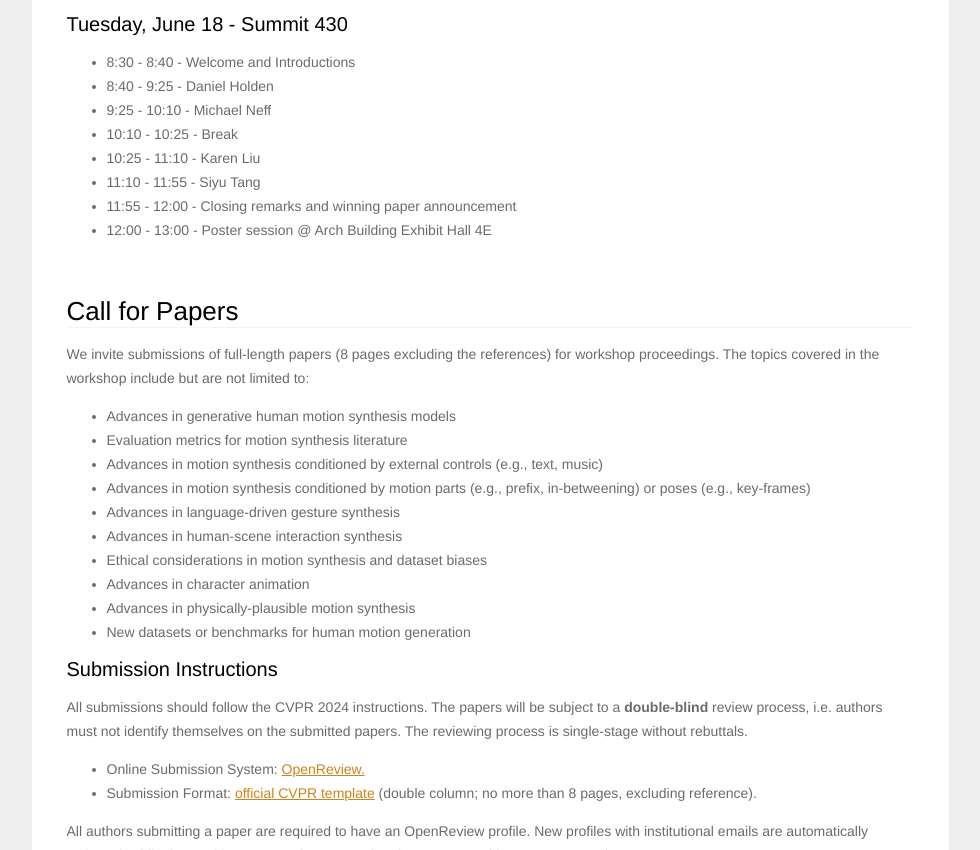
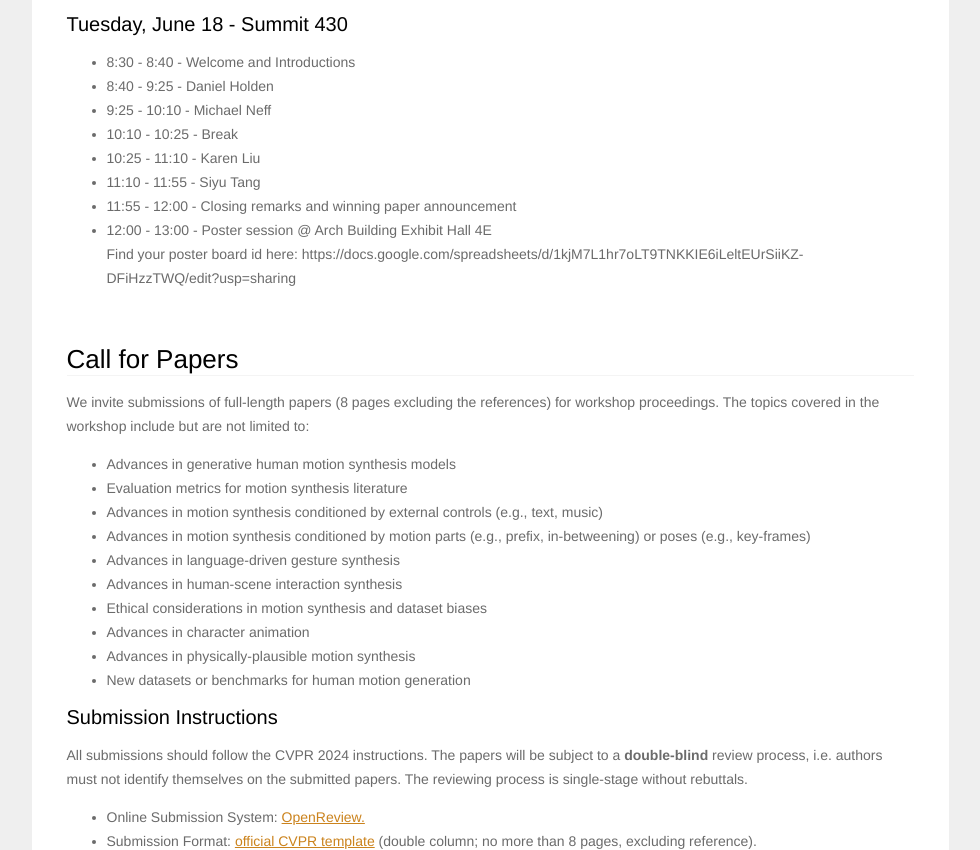
Before and after one commit to humogen/humogen.github.io, a plain HTML site: page index.html in a window 1280 px wide. Shown: the part 1600-2450 px from the top of the page, without its empty margins (150-1130 px from the left). Drawn offline with Linux system fonts and the light colour scheme.

Commit message:
Update index.html
update poster board id

```diff
--- a/index.html
+++ b/index.html
@@ -169,6 +169,7 @@ function topFunction() {
       <li>11:10 - 11:55 - Siyu Tang</li>
       <li>11:55 - 12:00 - Closing remarks and winning paper announcement</li>
       <li>12:00 - 13:00 - Poster session @ Arch Building Exhibit Hall 4E</li>
+	Find your poster board id here: https://docs.google.com/spreadsheets/d/1kjM7L1hr7oLT9TNKKIE6iLeltEUrSiiKZ-DFiHzzTWQ/edit?usp=sharing
   </ul>
 </p>
 
```
